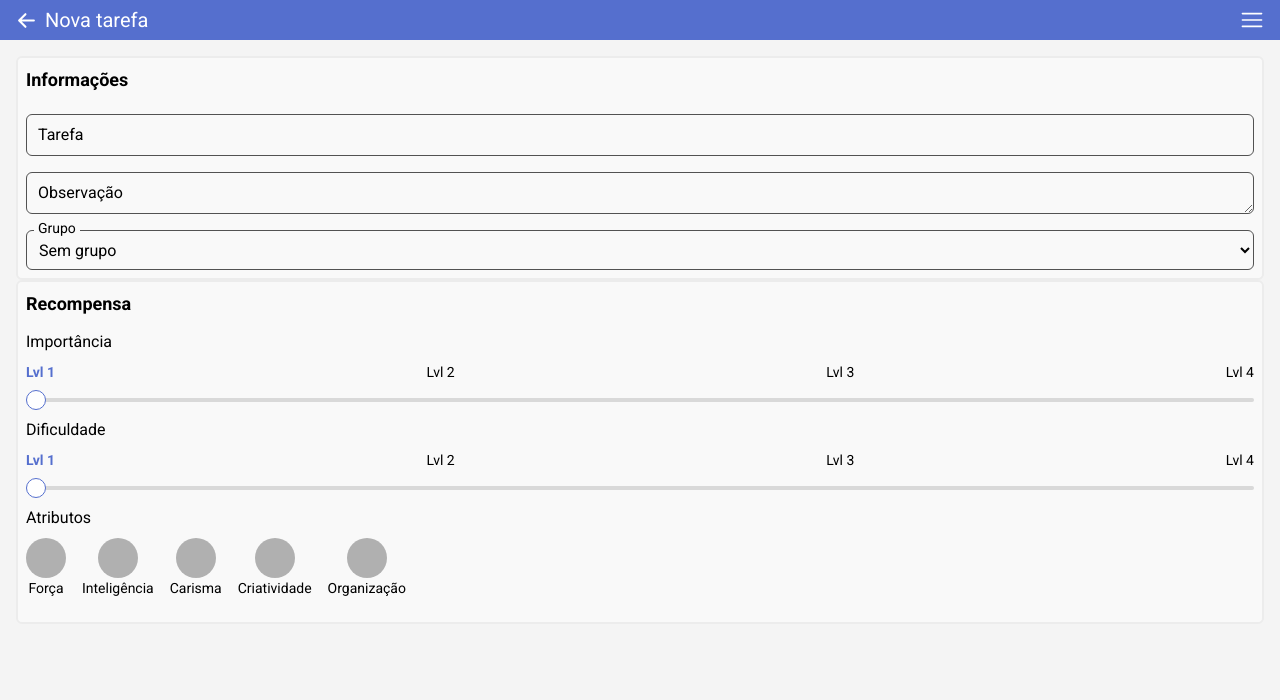
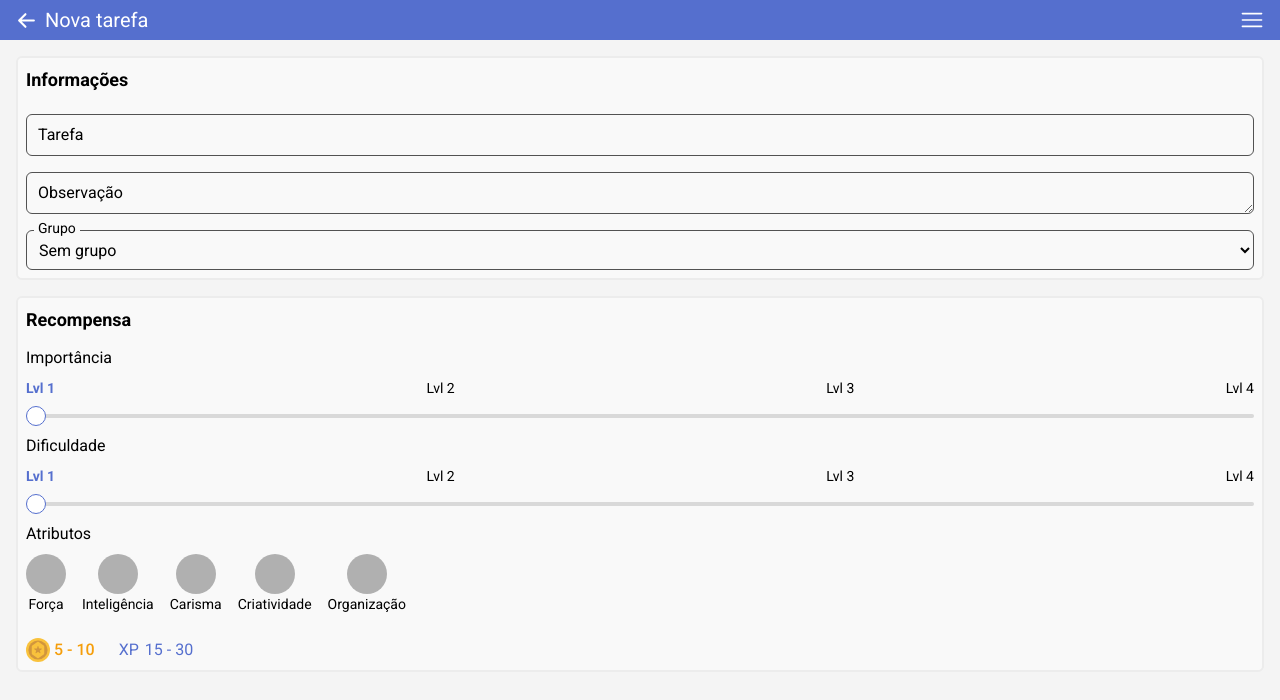
Before and after one commit to GuiPiangers/my-adventure-list, a Next.js app: page /newtask in a window 1280 px wide. Shown: the top 700 px of the page. Built offline with nearby package versions, Linux system fonts and the light colour scheme; grey boxes are pictures that could not be loaded.

Commit message:
add task's rewards

```diff
--- a/src/app/newtask/page.tsx
+++ b/src/app/newtask/page.tsx
@@ -8,6 +8,8 @@ import TextArea from "@/components/form/TextArea";
 import Select from "@/components/form/Select";
 import SelectBar from "@/components/form/SelectBar/RangeInput";
 import ToggleButtons from "@/components/form/ToggleButtons/ToggleButtons";
+import Gold from "@/components/Gold";
+import XP from "@/components/XP";
 
 export default function Page() {
   const router = useRouter();
@@ -24,7 +26,7 @@ export default function Page() {
         </button>
       </header>
 
-      <main className="p-4">
+      <main className="space-y-4 p-4">
         <div className="flex flex-col gap-2 rounded-md border-2 border-light-400 bg-light-100 p-2">
           <h2 className="mb-1 text-lg font-semibold">Informações</h2>
 
@@ -47,6 +49,11 @@ export default function Page() {
 
           <h3 className="">Atributos</h3>
           <ToggleButtons></ToggleButtons>
+
+          <div className="flex items-center gap-6">
+            <Gold value={`${5} - ${10}`} />
+            <XP value={`${15} - ${30}`} className="flex-row-reverse" />
+          </div>
         </div>
       </main>
     </>
--- a/src/components/Gold.tsx
+++ b/src/components/Gold.tsx
@@ -1,7 +1,7 @@
 import Image from "next/image";
 
 type Props = {
-  value: number;
+  value: number | string;
 };
 
 export default function Gold({ value }: Props) {
--- a/src/components/UserAvatar/UserAvatar.tsx
+++ b/src/components/UserAvatar/UserAvatar.tsx
@@ -1,6 +1,7 @@
 import Image from "next/image";
 import ProgressBar from "../ProgressBar";
 import Gold from "../Gold";
+import XP from "../XP";
 
 type Props = {
   name: string;
@@ -28,7 +29,7 @@ export default function UserAvatar({ img = "/img/pixelArt.jpg", name }: Props) {
         <ProgressBar value={xp} width="100%" />
         <div className=" flex items-center justify-between gap-2">
           <Gold value={gold}></Gold>
-          <span className="text-primary">{xp} XP</span>
+          <XP value={xp} />
         </div>
       </div>
     </div>
--- /dev/null
+++ b/src/components/XP.tsx
@@ -0,0 +1,12 @@
+type Props = {
+  value: number | string;
+  className?: string;
+};
+
+export default function XP({ value, className }: Props) {
+  return (
+    <div className={`flex gap-1.5 text-primary ${className}`}>
+      <span>{value} </span> <span>XP</span>
+    </div>
+  );
+}
```
